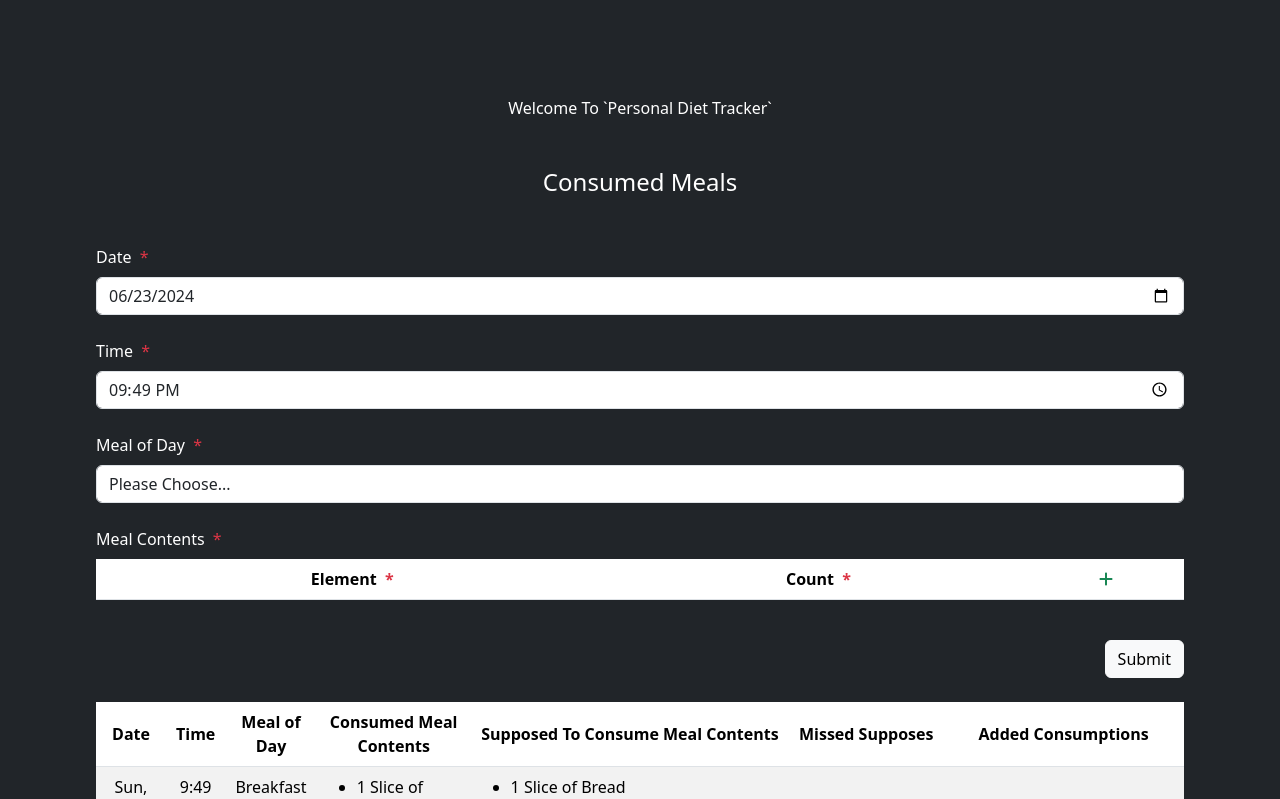
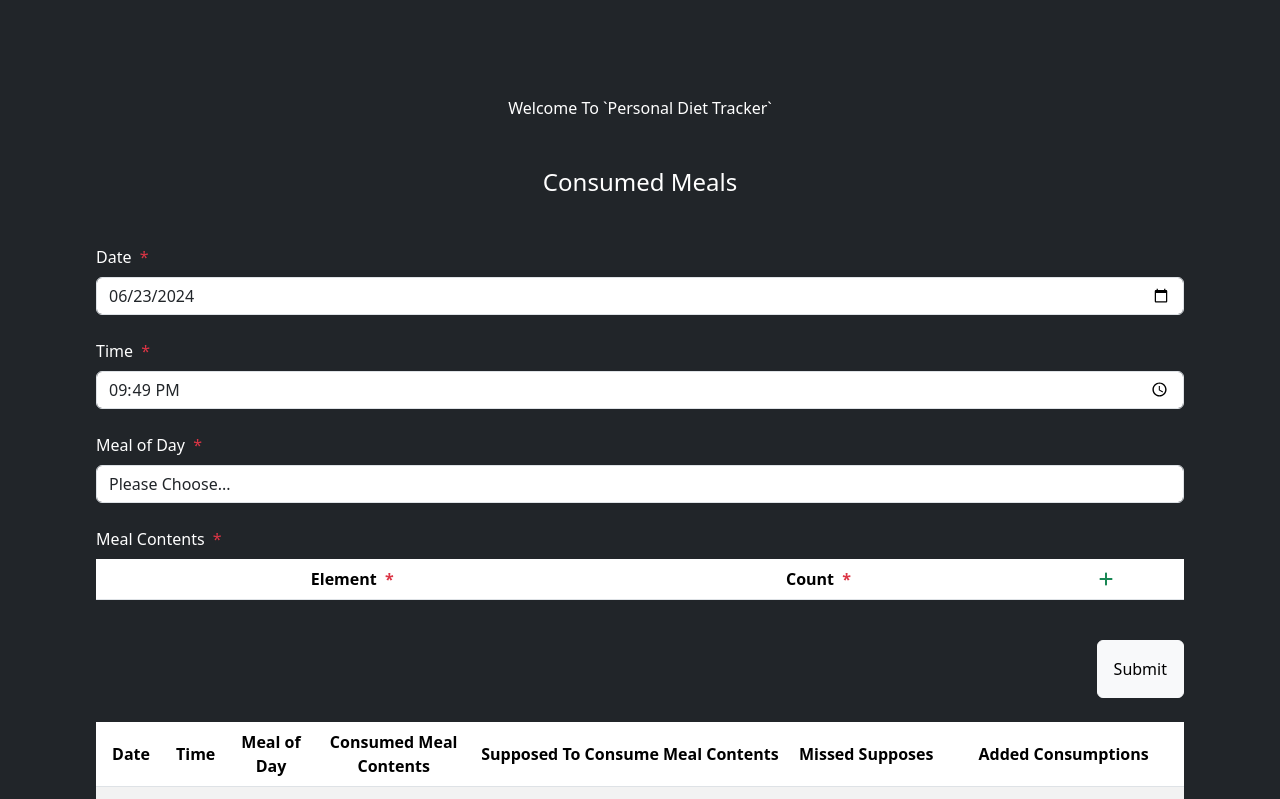
Before and after one commit to makkahwi/heal-tracker, a React (Create React App) app: page / in a window 1280 px wide. Shown: the top 799 px of the page. Built offline with nearby package versions, Linux system fonts and the light colour scheme.

Commit message:
Minor UI Update

```diff
--- a/src/Components/Form/index.tsx
+++ b/src/Components/Form/index.tsx
@@ -180,7 +180,7 @@ const Form = ({ inputs, onSubmit }: props) => {
         )
       )}
 
-      <button className="btn btn-light float-end my-4" type="submit">
+      <button className="btn btn-light float-end my-4 p-3" type="submit">
         Submit
       </button>
     </form>
```
